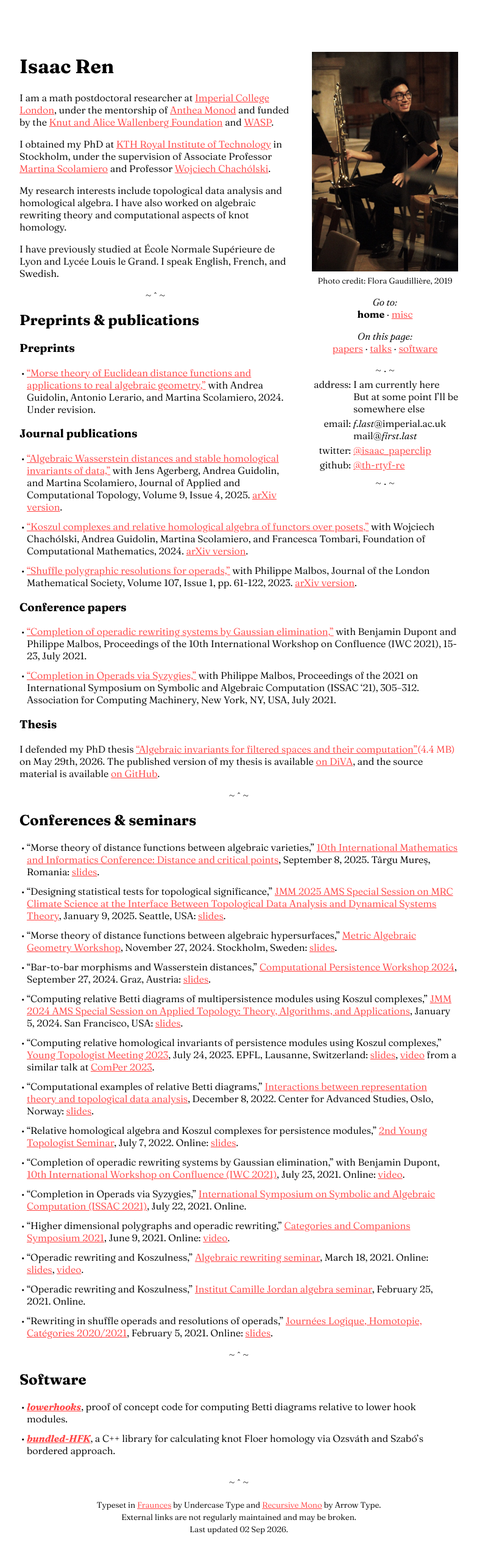
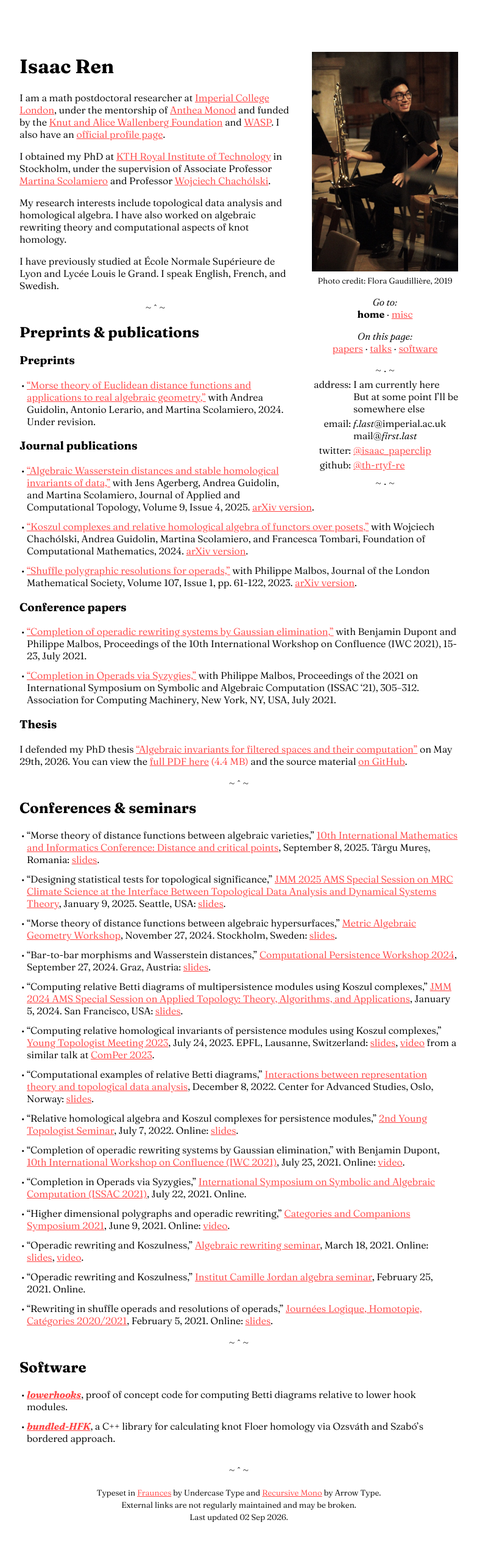
Before and after one commit to isaacxren/isaacxren.github.io, a Jekyll site: the page built from index.md, in a window 1280 px wide. Shown: the whole page at 61% size, without its empty margins (248-1031 px from the left). Built offline with Jekyll 4.4.1, drawn with Linux system fonts in a browser that asks for light colours; some web fonts are replaced.

Commit message:
add new official profile + rework thesis links

```diff
--- a/_sass/base.scss
+++ b/_sass/base.scss
@@ -272,7 +272,8 @@ figure.highlight {
 }
 
 .file-size::after {
-  content: "(" attr(data-size) ")";
+  content: " (" attr(data-size) ")";
+  white-space: pre;
   display: inline-block;
   text-decoration: none;
 }
--- a/index.md
+++ b/index.md
@@ -30,7 +30,8 @@
 [Imperial College London](https://www.imperial.ac.uk/), under the mentorship of
 [Anthea Monod](https://sites.google.com/view/antheamonod/) and funded by the
 [Knut and Alice Wallenberg Foundation](https://kaw.wallenberg.org/en/knut-and-alice-wallenberg-foundation)
-and [WASP](https://wasp-sweden.org/wasp-postdoc/).
+and [WASP](https://wasp-sweden.org/wasp-postdoc/). I also have an
+[official profile page](https://profiles.imperial.ac.uk/i.ren).
 
 I obtained my PhD at
 [KTH Royal Institute of Technology](https://www.kth.se/) in Stockholm, under
@@ -71,10 +72,10 @@
 ### Thesis
 
 I defended my PhD thesis
-["Algebraic invariants for filtered spaces and their computation"](thesis.pdf){:.file-size data-size="4.4 MB"}
-on May 29th, 2026. The published version of my thesis is available
-[on DiVA](https://urn.kb.se/resolve?urn=urn:nbn:se:kth:diva-380673), and the
-source material is available
+["Algebraic invariants for filtered spaces and their computation"](https://urn.kb.se/resolve?urn=urn:nbn:se:kth:diva-380673)
+on May 29th, 2026. You can view the
+[full PDF here](thesis.pdf){:.file-size data-size="4.4 MB"} and the
+source material
 [on GitHub](https://github.com/th-rtyf-re/phd-thesis).
 
 [~ ˆ ~](# "Top of the page"){:.to-top}
```
